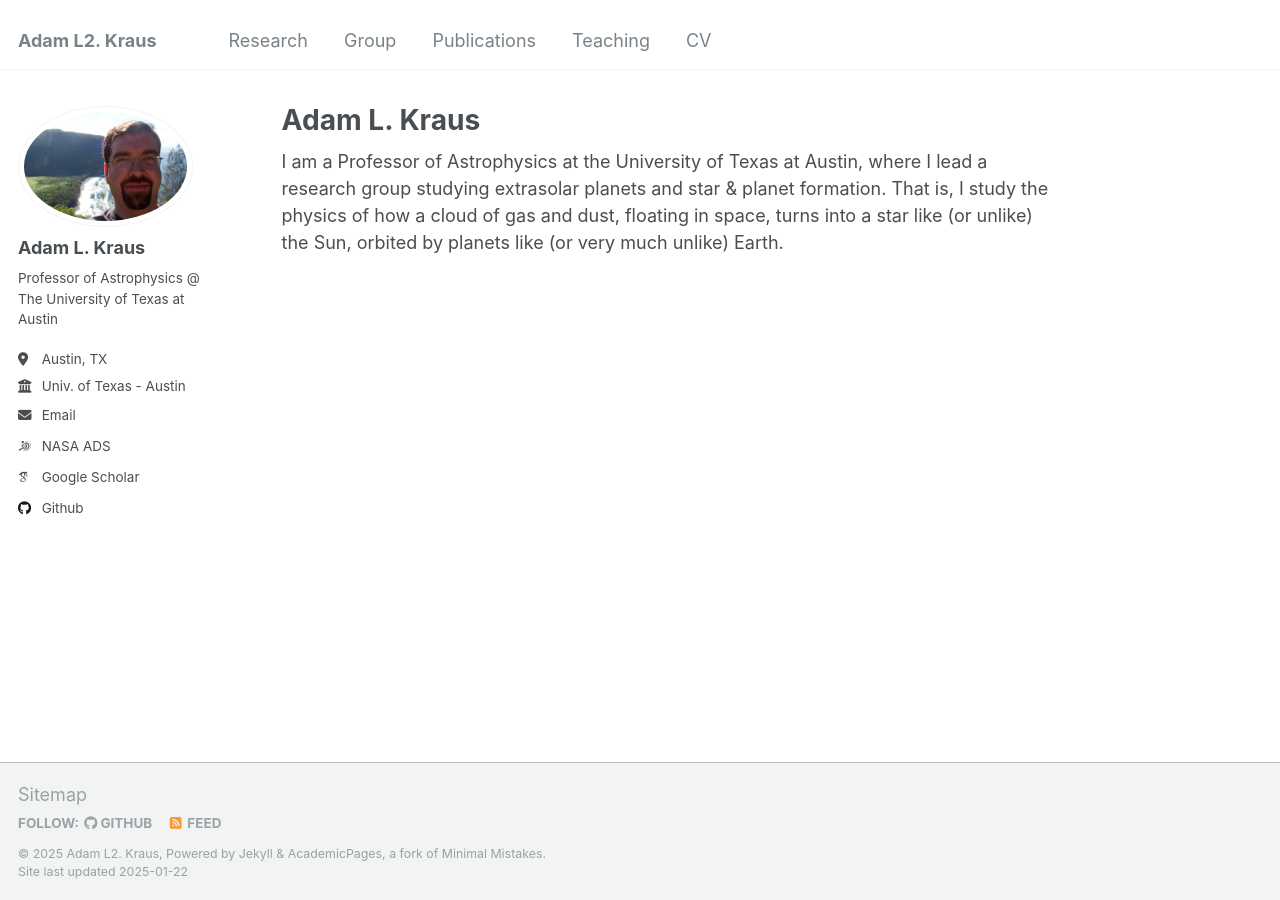
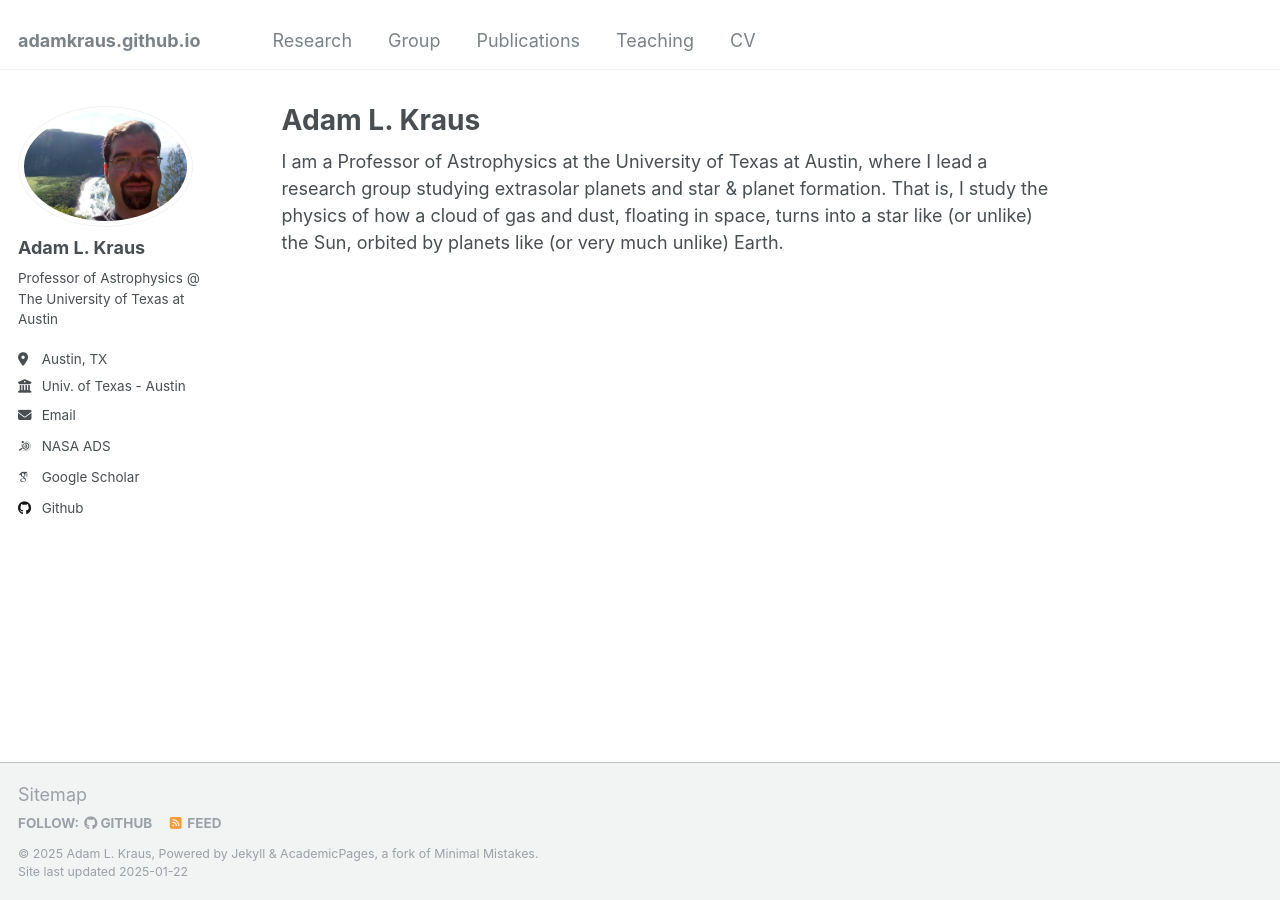
Before and after one commit to adamkraus/adamkraus.github.io, a Jekyll site: the page built from _pages/about.md, in a window 1280 px wide. Built offline with Jekyll 4.4.1, drawn with Linux system fonts in a browser that asks for light colours; some web fonts are replaced.

Commit message:
Update _config.yml

```diff
--- a/_config.yml
+++ b/_config.yml
@@ -8,9 +8,9 @@
 
 # Basic Site Settings
 locale                   : "en-US"
-title                    : "Adam L2. Kraus"
+title                    : #"Adam L. Kraus"
 title_separator          : "-"
-name                     : #&name "Adam L. Kraus"
+name                     : &name "Adam L. Kraus"
 description              : &description "personal description"
 url                      : https://adamkraus.github.io # the base hostname & protocol for your site e.g. "https://[your GitHub username].github.io"
 baseurl                  : "" # the subpath of your site, e.g. "/blog"
```
